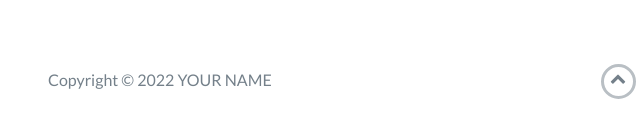
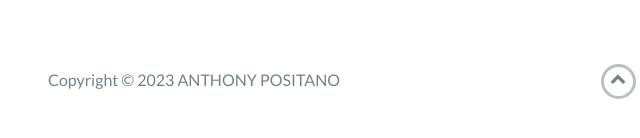
Before and after one commit to Apoz626/Computer-Science-Portfolio, a website: page index.html in a window 1280 px wide. Shown: the part 4065-4203 px from the top of the page, 22-662 px from the left. Drawn offline with nearby package versions, Linux system fonts and the light colour scheme.

Commit message:
Update index.html

```diff
--- a/index.html
+++ b/index.html
@@ -237,7 +237,7 @@
             <div class="row">
                 <div class="col-sm-5 copyright">
                     <p>
-                        Copyright &copy; <span id="current-year">2022</span> YOUR NAME
+                        Copyright &copy; <span id="current-year">2023</span> ANTHONY POSITANO
                     </p>
                 </div>
                 <div class="col-sm-2 top">
```
